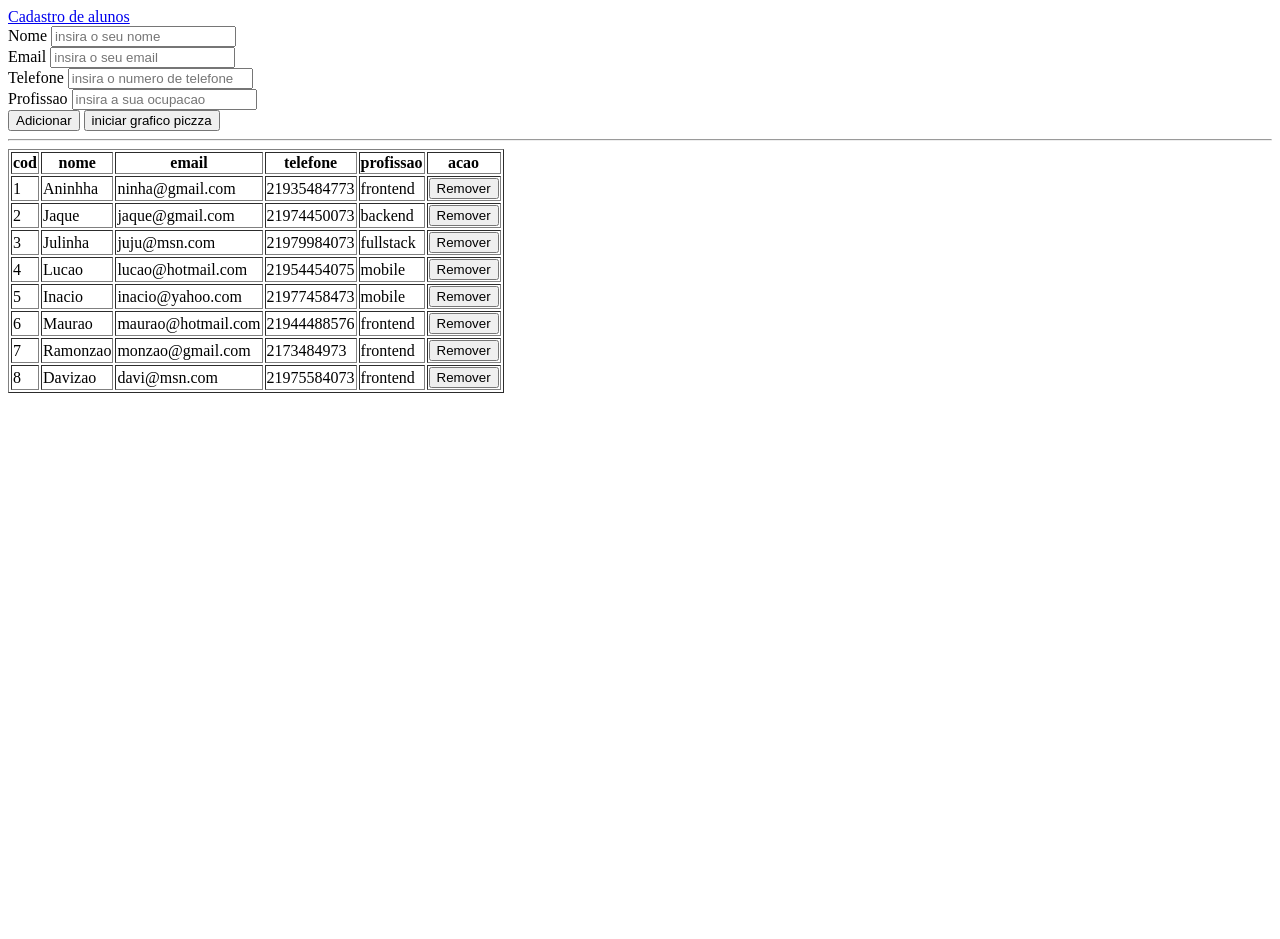
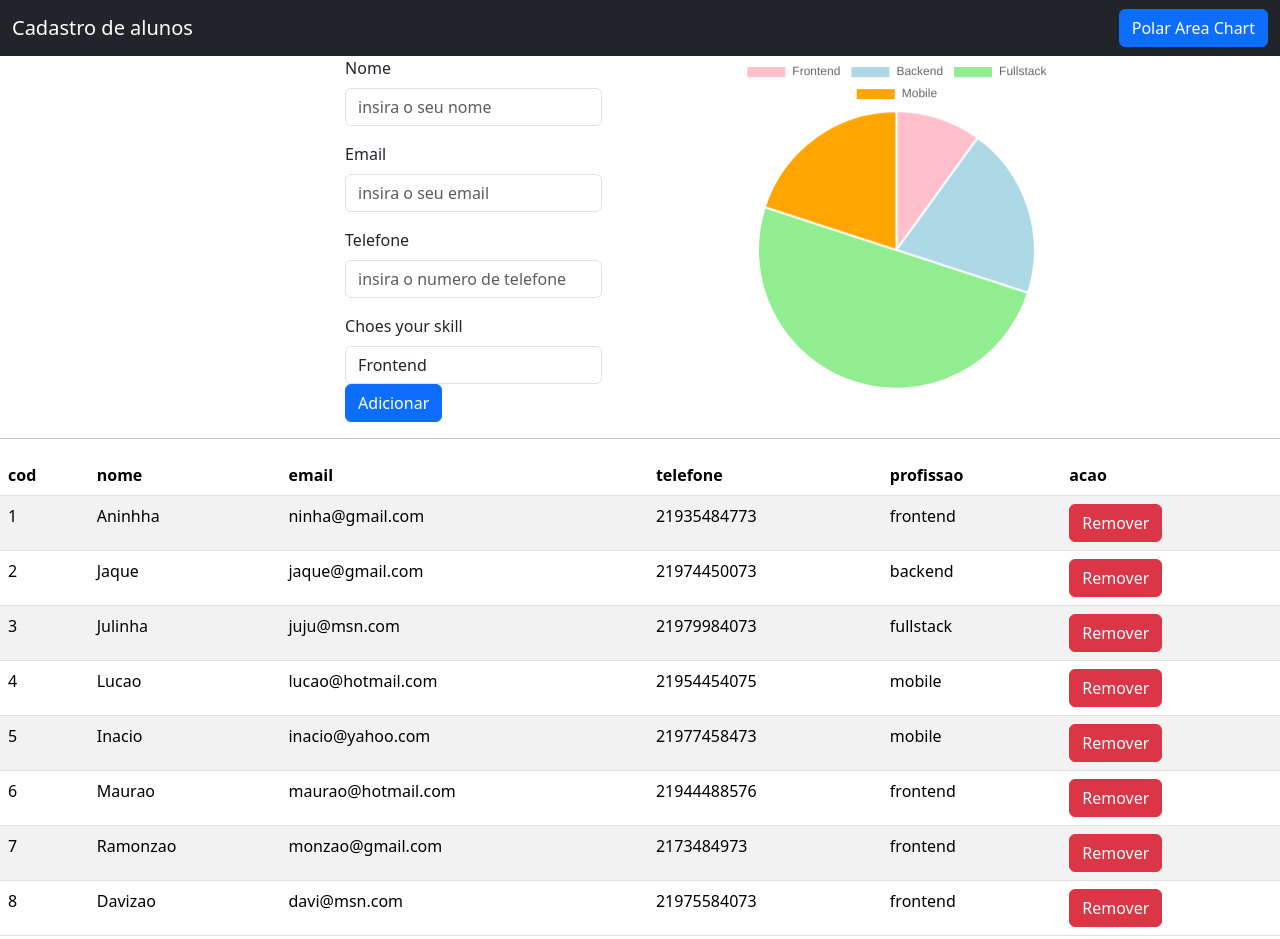
Before and after one commit to VegasLeao/javascript, a plain HTML site: page index.html in a window 1280 px wide. Before the commit the page ends 800 px from the top, so only its background shows below. Drawn offline with nearby package versions, Linux system fonts and the light colour scheme.

Commit message:
produtividade de hoje

```diff
--- /dev/null
+++ b/CSS/main.css
@@ -0,0 +1,16 @@
+.form-chart-container{
+    display: flex;
+    justify-content: center;
+
+}
+
+.form{
+    width: 40%;
+    display: flex;
+    justify-content: center;
+}
+
+.chart{
+    width: 26%;
+    display: flex;
+}
--- a/index.html
+++ b/index.html
@@ -6,44 +6,68 @@
     <meta http-equiv='X-UA-Compatible' content='IE=edge'>
     <title>Page Title</title>
     <meta name='viewport' content='width=device-width, initial-scale=1'>
-    <link rel='stylesheet' type='text/css' media='screen' href='main.css'>
+    <link rel='stylesheet' type='text/css' media='screen' href='./css/main.css'>
     <script src='./js/main.js'></script>
+    <link href="https://cdn.jsdelivr.net/npm/bootstrap@5.3.2/dist/css/bootstrap.min.css" rel="stylesheet" integrity="sha384-T3c6CoIi6uLrA9TneNEoa7RxnatzjcDSCmG1MXxSR1GAsXEV/Dwwykc2MPK8M2HN" crossorigin="anonymous">
+    <script src="https://cdn.jsdelivr.net/npm/chart.js"></script>
+
 </head>
 
 <body>
     <header>
-        <nav id="nav">
-            <a href="#">Cadastro de alunos</a>
+        <nav id="nav" class="navbar bg-dark" data-bs-theme="dark">
+            <div class="container-fluid">
+                <a href="#" class="navbar-brand">Cadastro de alunos</a>
+                <button class="btn btn-primary" onclick="initPolarAreaChart()">
+                    Polar Area Chart
+                </button>
+            </div>
         </nav>
     </header>
+
     <section id="table">
+
+        <div class="form-chart-container">
+                   <div class="form">
                        <form method="POST">
                            <div class="mb-3">
-                <label for="nome">Nome</label>
-                <input id="nome" type="text" placeholder="insira o seu nome" required>
+                               <label for="nome" class="form-label">Nome</label>
+                               <input id="nome" type="text" class="form-control" placeholder="insira o seu nome" required>
                            </div>
 
                            <div class="mb-3">
-                <label for="email">Email</label>
-                <input id="email" type="email" placeholder="insira o seu email" required>
+                               <label for="email" class="form-label">Email</label>
+                               <input id="email" type="email" class="form-control" placeholder="insira o seu email" required>
                            </div>
 
                            <div class="mb-3">
-                <label for="telefone">Telefone</label>
-                <input id="telefone" type="number" placeholder="insira o numero de telefone" title="Somente números são permitidos" required>
+                               <label for="telefone" class="form-label">Telefone</label>
+                               <input id="telefone" type="number" class="form-control" placeholder="insira o numero de telefone" required>
                            </div>
 
                            <div class="mb3">
-                <label for="profissao">Profissao</label>
-                <input id="profissao" type="text" placeholder="insira a sua ocupacao" required>
+                               <label for="profissao" class="form-label">Choes your skill</label>
+                               <select id="profissao" class="form-control" required>
+                                   <option value="frontend">Frontend</option>
+                                   <option value="backend">Backend</option>
+                                   <option value="fullstack">Fullstack</option>
+                                   <option value="mobile">Mobile</option>
+
+                               </select>
+                               <!--input id="profissao" type="text" class="form-control" placeholder="insira a sua ocupacao" required-->
                            </div>
 
-            <button type="submit" onclick="adicionar()">Adicionar</button>
-            <button type="submit">iniciar grafico piczza</button>
+                           <button type="button" class="btn btn-primary" onclick="adicionar()">Adicionar</button>
+
                        </form>
+                   </div>
+                   <div class="chart">
+                       <canvas id="myChart"></canvas>
+                   </div>
+               </div>
         <hr>
-
-        <table id="myTable" border="1">
+        <table id="myTable" class="table table-striped">
+            <thead>
             <tr id="0">
                 <th>cod</th>
                 <th>nome</th>
@@ -52,7 +76,10 @@
                 <th>profissao</th>
                 <th>acao</th>
             </tr>
+          </thead>
+          <tbody id="tBody">
 
+          </tbody>
         </table>
 
 
--- a/js/main.js
+++ b/js/main.js
@@ -28,7 +28,7 @@ let notas = [
 
 // carregar os dados do array na tabela
 window.onload = (event) => {
-    let tbody = document.querySelector("#myTable");
+    let tbody = document.querySelector("#tBody");
 alunos.forEach((aluno, index) => {
     let tr = document.createElement("tr");
 
@@ -45,7 +45,7 @@ alunos.forEach((aluno, index) => {
     tdEmail.textContent = aluno.email;
     tdTelefone.textContent = aluno.telefone;
     tdProfissao.textContent = aluno.profissao;
-    tdBotao.innerHTML = `<button class="btn-remover" onclick="remover(this)">Remover</button>`
+    tdBotao.innerHTML = `<button class="btn btn-danger" onclick="remover(this)">Remover</button>`
 
     tr.appendChild(tdCod);
     tr.appendChild(tdNome);
@@ -58,6 +58,8 @@ alunos.forEach((aluno, index) => {
     tbody.appendChild(tr);
 
 });
+
+initPieChart();
 
 }
 
@@ -94,7 +96,7 @@ function adicionar () {
     row.id = tablesize;
 
     // Criando o código do botão para remover a linha
-    let btnCode = `<button class="btn-remover" onclick="remover(this)">Remover</button>`;
+    let btnCode = `<button class="btn btn-danger" onclick="remover(this)">Remover</button>`;
 
     //Preenchendo as células da linha
     col1.innerHTML = tablesize;
@@ -110,7 +112,64 @@ function adicionar () {
     document.getElementById(`telefone`).value = " ";
     document.getElementById(`profissao`).value = " ";
 
+
+
     //Para não recarregar a página
     return false
 
 }
+
+const initPieChart = () => {
+    const ctx = document.getElementById("myChart");
+    const data = {
+        labels: ['Frontend', 'Backend', 'Fullstack','Mobile'],
+        datasets: [
+            {
+                label: 'Quantidade',
+                data: [10, 20, 50, 20],
+                backgroundColor:  ['pink', 'lightblue', 'lightgreen', 'orange'],
+                hoverOffset: 4
+            }
+        ]
+    }
+    const pieChart = new Chart(
+        ctx,
+        {
+            type: 'pie',
+            data: data
+        }
+    );
+};
+
+const initPolarAreaChart = () => {
+    removerChart();
+    //1° passo: pegar o elemento #myChart
+    const ctx = document.getElementById('myChart');
+
+    //2° passo: definir os dados do grafico
+    const data = {
+        labels: ['Frontend', 'Backend', 'Fullstack','Mobile'],
+        datasets: [{
+            label: 'Quatindade',
+            data: [11,15,7,3],
+            backgroundColor: ['pink', 'lightblue', 'lightgreen', 'orange'],
+        }]
+    }
+const polarAreaChart = new Chart(
+    ctx,
+    {
+        type:'polarArea',
+        data: data
+    }
+);
+
+};
+
+const removerChart = () => {
+    const divChart = document.querySelector('.chart');
+    document.getElementById("myChart").remove();
+    const myChart = document.createElement("canvas");
+    myChart.id = "myChart";
+    divChart.appendChild(myChart);
+
+};
```
Lines whose indentation alone changed are shown as unchanged.
